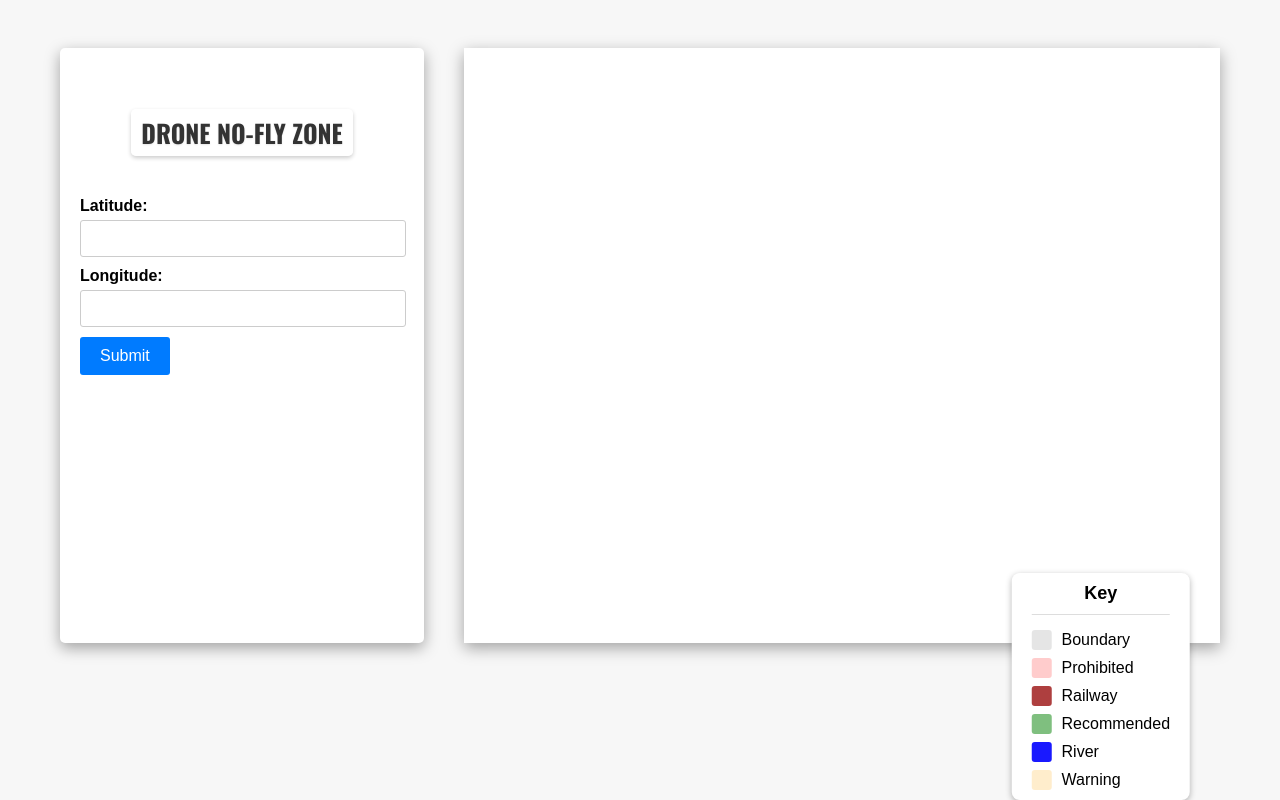
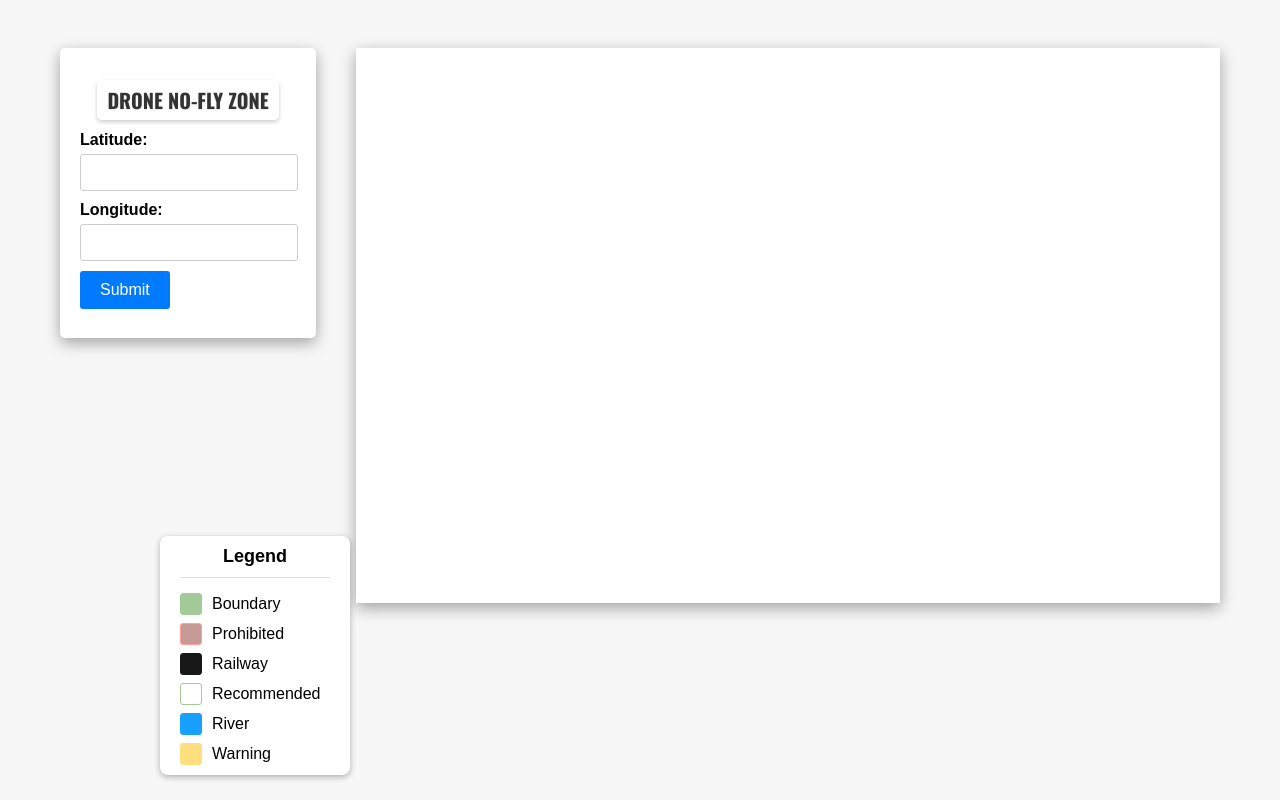
Before and after one commit to Jacobgijah/webmap, a Django app: page / in a window 1280 px wide. Run offline with Django 5.2, Linux system fonts and the light colour scheme; parts of the project's set-up code (start-up, migrations or seed data) failed here and were passed over.

Commit message:
form & legend looks update

```diff
--- a/templates/index.html
+++ b/templates/index.html
@@ -27,12 +27,12 @@
 
     .section-title {
       text-align: center;
-      padding: 25px 0;
+      padding: 0px 0;
       width: 100%;
     }
 
     .section-title h2 {
-      font-size: 25px;
+      font-size: 20px;
       text-transform: uppercase;
       font-family: 'Oswald', sans-serif;
       font-weight: 700;
@@ -48,8 +48,8 @@
     }
 
     #gis {
-      width: 70%;
-      height: 595px;
+      width: 80%;
+      height: 555px;
       background: #fff;
       box-shadow: rgba(0, 0, 0, 0.35) 0 5px 15px;
       margin: 20px;
@@ -97,17 +97,15 @@
 
     /* Styles for the legend */
     .legend {
-      background: white;
+      background: #fff;
       padding: 10px 20px;
       box-shadow: 0 2px 6px rgba(0, 0, 0, 0.3);
       border-radius: 8px;
       position: absolute;
-      bottom: 0px; /* Adjusted for positioning at the bottom */
-      left: 86%;
-      transform: translateX(-50%);
-      z-index: 1000;
+      bottom: 25px; /* Adjusted for positioning at the bottom */
       font-family: Arial, sans-serif;
-      width: auto;
+      width: 150px;
+      left: 160px;
     }
 
     .legend h4 {
@@ -141,7 +139,8 @@
     }
 
     .form-container {
-      width: 30%;
+      width: 20%;
+      height: 250px;
       background: #fff;
       padding: 20px;
       border-radius: 5px;
@@ -209,15 +208,16 @@
 
   <div id="gis">
   </div>
-    <div class="legend">
-      <h4>Key</h4>
-      <div><span style="background: black; opacity: 0.1;"></span>Boundary</div>
-      <div><span style="background: red; opacity: 0.2;"></span>Prohibited</div>
-      <div><span style="background: brown; opacity: 0.9;"></span>Railway</div>
-      <div><span style="background: green; opacity: 0.5;"></span>Recommended</div>
-      <div><span style="background: blue; opacity: 0.9;"></span>River</div>
-      <div><span style="background: orange; opacity: 0.2;"></span>Warning</div>
-    </div>
+
+  <div class="legend">
+    <h4>Legend</h4>
+    <div><span style="background: #489835; border: 1px solid #489835; opacity: 0.5;"></span>Boundary</div>
+    <div><span style="background: #913831; border: 1px solid #FF4433; opacity: 0.5;"></span>Prohibited</div>
+    <div><span style="background: #000000; border: 1px solid #000000; opacity: 0.9;"></span>Railway</div>
+    <div><span style="background: #fff; border: 1px solid #489835; opacity: 0.5;"></span>Recommended</div>
+    <div><span style="background: #0096FF; border: 1px solid #0096FF; opacity: 0.9;"></span>River</div>
+    <div><span style="background: #FFBF00; border: 1px solid #FFBF00; opacity: 0.5;"></span>Warning</div>
+  </div>
 </div>
 
 <script type="text/javascript" async defer>
@@ -229,7 +229,7 @@
     }).addTo(map);
 
     var boundary = new L.GeoJSON.AJAX("{% url 'boundary' %}", {
-      color: 'black',
+      color: '#489835',
       fillOpacity: 0.1
     }).addTo(map);
 
@@ -239,14 +239,15 @@
       },
       style: function(feature) {
         return {
-          color: 'red',
+          fillColor: '#913831',
+          color: '#FF4433',
           fillOpacity: 0.2
         };
       },
     }).addTo(map);
 
     var railway = new L.GeoJSON.AJAX("{% url 'railway' %}", {
-      color: 'brown',
+      color: '#000000',
       fillOpacity: 0.9,
     }).addTo(map);
 
@@ -254,8 +255,8 @@
       pointToLayer: function (feature, latlng) {
         return L.circleMarker(latlng, {
           radius: 8,
-          fillColor: 'green',
-          color: '#000',
+          fillColor: '#fff',
+          color: '#489835',
           weight: 1,
           opacity: 1,
           fillOpacity: 0.5,
@@ -265,7 +266,7 @@
     }).addTo(map);
 
     var river = new L.GeoJSON.AJAX("{% url 'river' %}", {
-      color: 'blue',
+      color: '#0096FF',
       fillOpacity: 0.9,
     }).addTo(map);
 
@@ -275,7 +276,8 @@
       },
       style: function(feature) {
         return {
-          color: 'orange',
+          fillColor: '#FFBF00',
+          color: '#FFBF00',
           fillOpacity: 0.2
         };
       },
```
